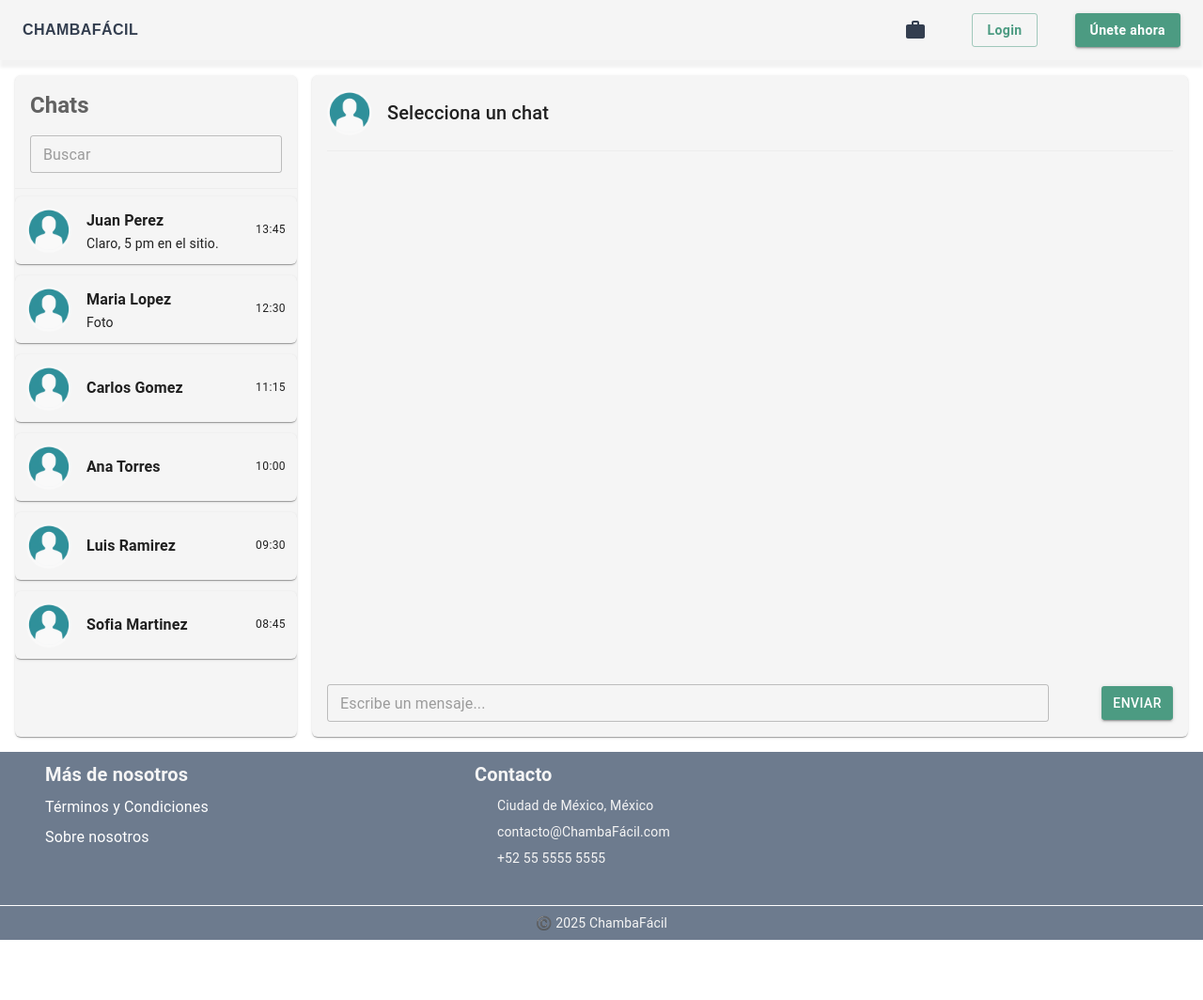
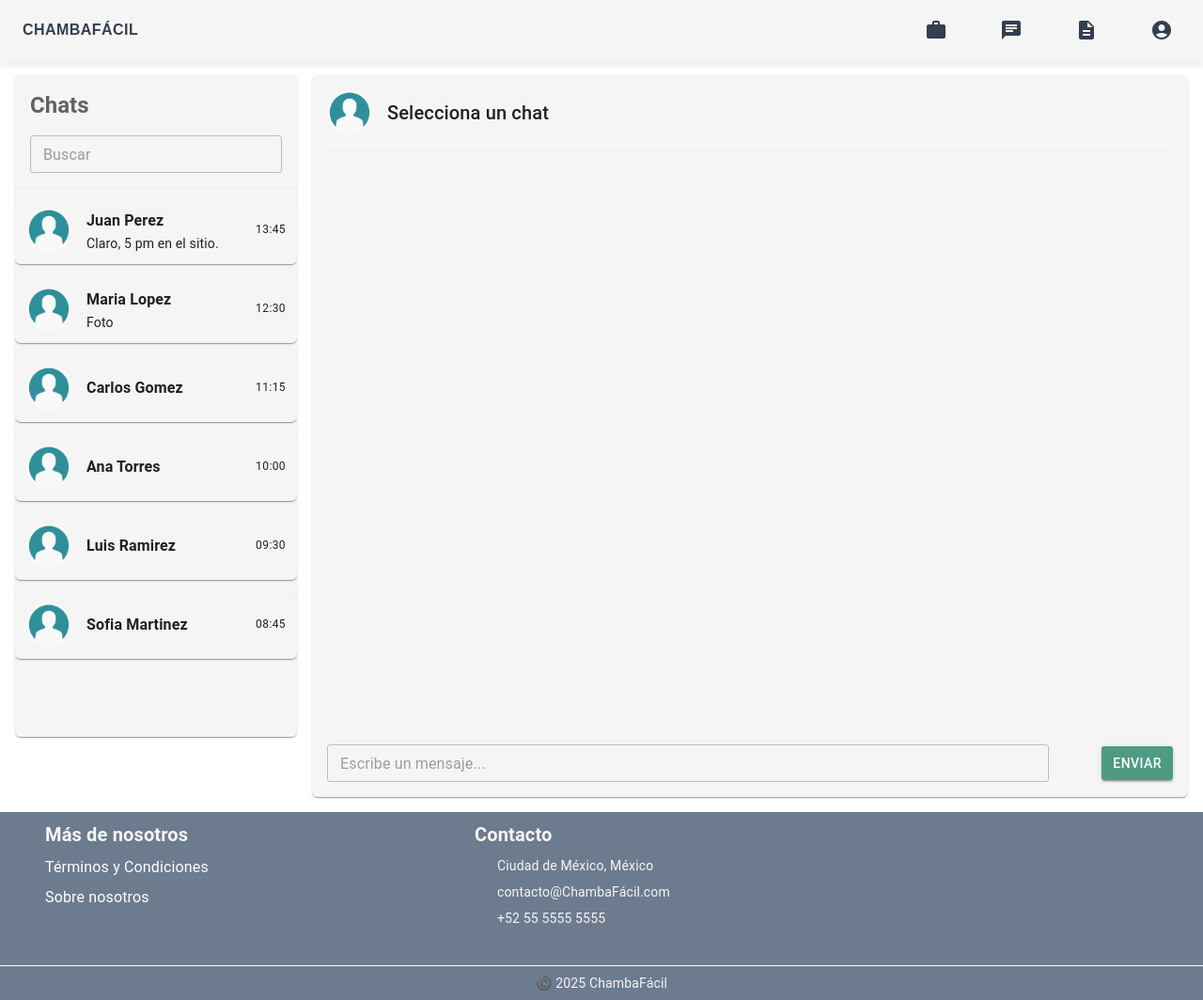
Before and after one commit to IcyHavit/ChambaFacil, a React (Vite) app: page /chat in a window 1280 px wide. Shown: the whole page at 94% size. Before the commit the page ends 1000 px from the top, so only its background shows below. Built offline with nearby package versions, Linux system fonts and the light colour scheme; some icons are missing.

Commit message:
nav y footer puesto en el app.jsx

```diff
--- a/src/App.jsx
+++ b/src/App.jsx
@@ -10,11 +10,14 @@ import PublicarServicio from './pages/PublicarServicio';
 import InitialForm from './pages/InitialForm'
 import Perfil from './pages/Perfil';
 import Contraseña from './pages/Contraseña';
+import Navbar from './components/Navbar';
+import Footer from './components/Footer';
 
 
 function App() {
   return (
     <BrowserRouter>
+    <Navbar/>
       <Routes>
         <Route path="/" element={<Home />} />
         <Route path="/login" element={<Login />} />
@@ -28,6 +31,7 @@ function App() {
         <Route path="/contraseña" element={<Contraseña />} />
         {/* Add more routes as needed */}
       </Routes>
+      <Footer/>
     </BrowserRouter>
   );
 }
--- a/src/components/Navbar.jsx
+++ b/src/components/Navbar.jsx
@@ -30,10 +30,13 @@ const LightTooltip = styled(({ className, ...props }) => (
 }));
 
 
-export default function Navbar({ isLoggedIn = false }) {
+export default function Navbar() {
   const theme = useTheme();
   const navigate = useNavigate();
   const [open, setOpen] = useState(false);
+
+
+const [isLoggedIn, setLogged] = useState(true);
 
   const handleClose = () => setOpen(false);
   const handleOpen = () => setOpen(true);
--- a/src/components/Perfil/PerfilPrestamista.jsx
+++ b/src/components/Perfil/PerfilPrestamista.jsx
@@ -7,8 +7,6 @@ import {
 import EditIcon from '@mui/icons-material/Edit';
 import SaveIcon from '@mui/icons-material/Save';
 import CloseIcon from '@mui/icons-material/Close';
-import Footer from '../Footer';
-import Navbar from '../Navbar';
 import { LocalizationProvider, DatePicker } from '@mui/x-date-pickers';
 import { AdapterDayjs } from '@mui/x-date-pickers/AdapterDayjs';
 import dayjs from 'dayjs';
@@ -384,7 +382,6 @@ export default function PerfilPrestamista() {
 
   return (
     <Stack sx={{ minHeight: '100vh', backgroundColor: theme.palette.background.default }}>
-      <Navbar />
 
       <Paper elevation={3} sx={{ maxWidth: 1000, mx: 'auto', mt: 5, p: 4, borderRadius: 4, mb: 4 }}>
         <Box sx={{ display: 'flex', alignItems: 'center', flexDirection: 'column', mb: 4 }}>
@@ -730,7 +727,6 @@ export default function PerfilPrestamista() {
         </Box>
       </Paper>
 
-      <Footer />
     </Stack>
   );
 }
--- a/src/pages/Chat.jsx
+++ b/src/pages/Chat.jsx
@@ -5,8 +5,6 @@ import ChatBubble from '../components/Chat/Chats';
 import ProfilePanel from '../components/Chat/Informacion';
 import MessageBubble from '../components/Chat/ChatPrincipal';
 import PerfilImg from '../assets/images/Perfil.png';
-import Footer from '../components/Footer';
-import Navbar from '../components/Navbar';
 
 export default function Home() {
 
@@ -149,7 +147,6 @@ React.useEffect(() => {
 return (
 
 <Stack sx={{ height: '100vh', width: '100%' }}>
-<Navbar />
 
  <Box sx={{ height: '100vh', display: 'flex', bgcolor: 'background.default', p: 2, gap: 2 }}>
 
@@ -293,7 +290,6 @@ return (
     )}
 
 </Box>
-    <Footer />
 </Stack>
 );
 
--- a/src/pages/Home.jsx
+++ b/src/pages/Home.jsx
@@ -4,9 +4,7 @@ import { useTheme } from '@mui/material/styles';
 import Hero from '../components/Home/Hero';
 import Categorias from '../components/Home/Categorias';
 import Trabajos from '../components/Home/Trabajos';
-import Navbar from '../components/Navbar';
 import Ofrecer from '../components/Home/OfrecerServicios';
-import Footer from '../components/Footer';
 
 export default function Home() {
   const theme = useTheme();
@@ -14,14 +12,12 @@ export default function Home() {
 
   return (
     <>
-    <Navbar />
-        {/* HERO */}
-        <Hero />
+      {/* HERO */}
+      <Hero />
 
-        <Categorias />
-        <Trabajos />
-        <Ofrecer /> <br /><br />
-        <Footer />
+      <Categorias />
+      <Trabajos />
+      <Ofrecer /> <br /><br />
     </>
   );
 }
```
